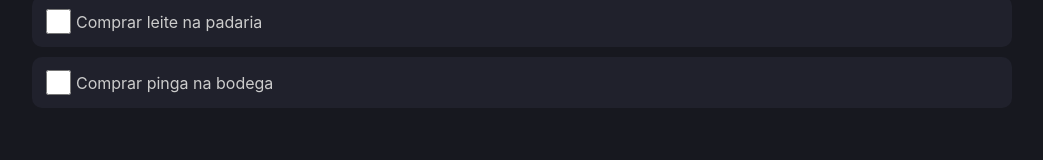
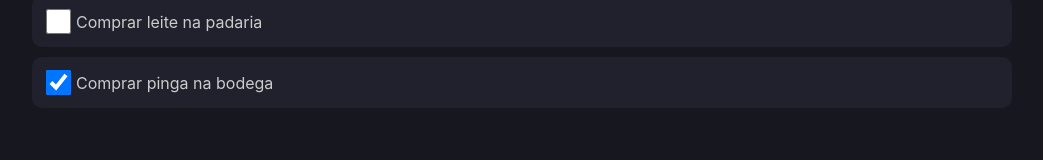
Before and after one commit to devEzt/todo-list, a React (Create React App) app: page / in a window 1280 px wide. Shown: the part 135-295 px from the top of the page, without its empty margins (118-1161 px from the left). Built offline with nearby package versions, Linux system fonts and the light colour scheme.

Commit message:
Adiciona State para setar estado de marcado ou não. - Assim podendo capturar esse estado e passar para o componente.

```diff
--- a/src/App.tsx
+++ b/src/App.tsx
@@ -4,7 +4,7 @@ import { Item } from './types/Item'
 import { ListItem } from './components/ListItem'
 
 const App = () => {
-  const [list, setList] = useState<Item[]>([
+  const [list, _setList] = useState<Item[]>([
     {
       id: 1,
       name: 'Comprar pao na padaria',
--- a/src/components/ListItem/index.tsx
+++ b/src/components/ListItem/index.tsx
@@ -1,3 +1,5 @@
+import { useState } from 'react'
+
 import * as C from './styles'
 import { Item } from '../../types/Item'
 
@@ -6,9 +8,11 @@ type PropsItem = {
 }
 
 export const ListItem = ({ item }: PropsItem) => {
+  const [isChecked, setIsChecked] = useState(item.done)
   return (
     <C.Container>
-      <input type="checkbox" />
+      <input type="checkbox" checked={isChecked} onChange={(e) => setIsChecked(e.target.checked)} />
+
       <label>{item.name}</label>
     </C.Container>
   )
```
